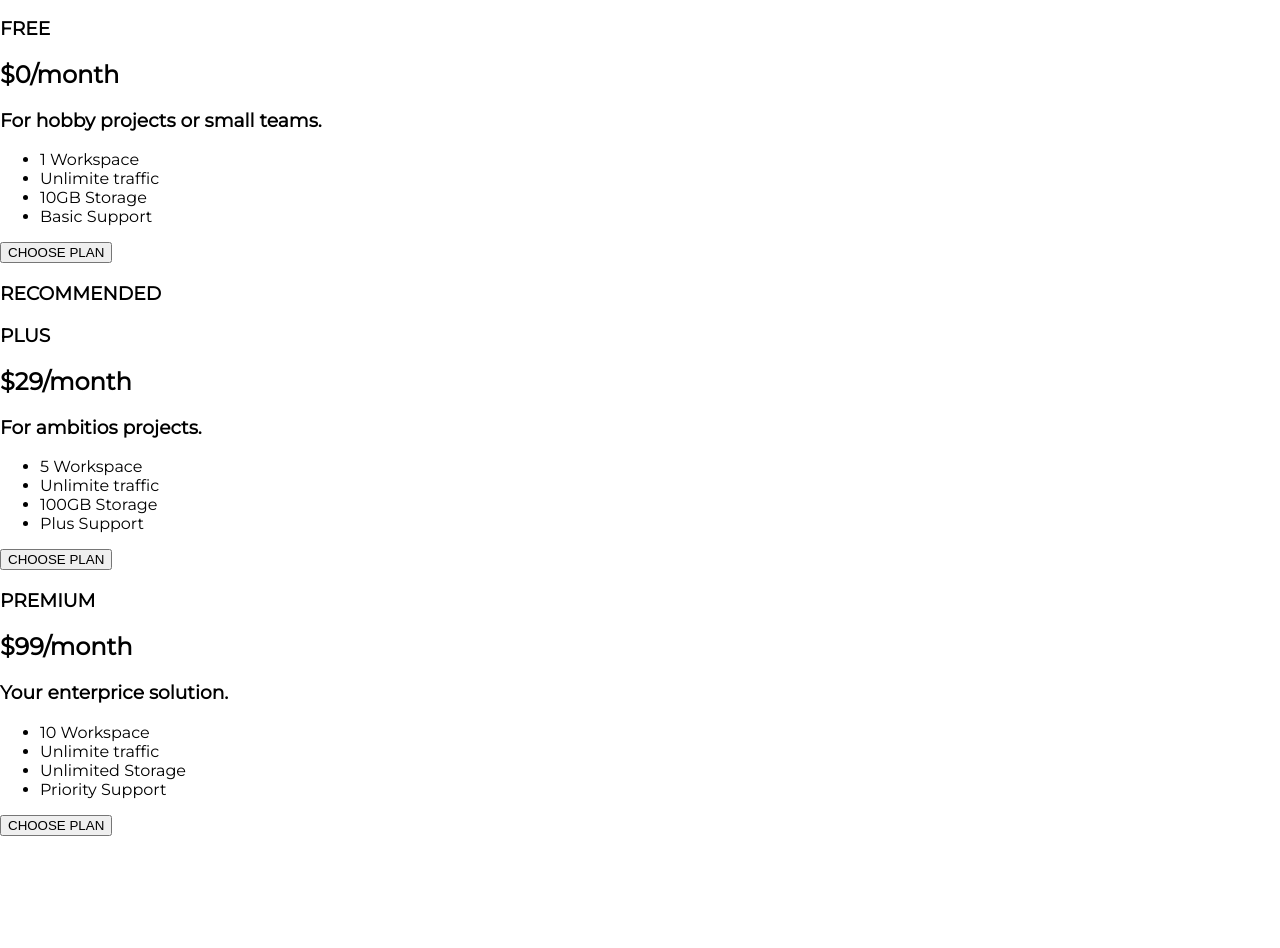
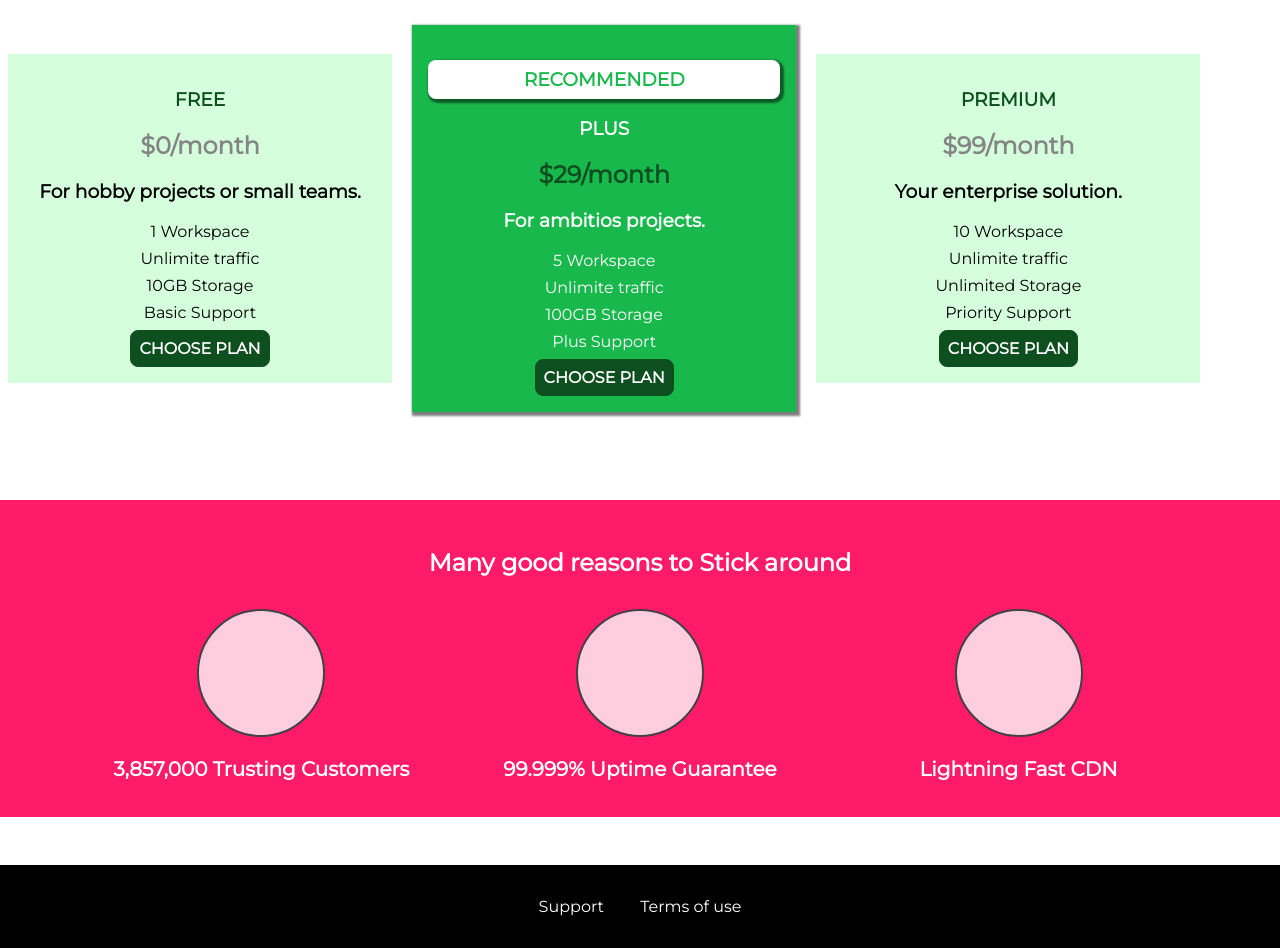
Before and after one commit to autopilotcode/1-css-basics, a plain HTML site: page index.html in a window 1280 px wide. Shown: the part 620-1568 px from the top of the page. Before the commit the page ends 1456 px from the top, so only its background shows below. Drawn offline with Linux system fonts and the light colour scheme.

Commit message:
style plans, add and begin style footer

```diff
--- a/index.html
+++ b/index.html
@@ -34,64 +34,100 @@
             </ul>
         </nav>
     </header>
+
     <main>
+
         <section id="product-overview">
             <h1>Get the freedom you deserve.</h1>
         </section>
+
         <section id="plans">
             <h1 class="section-title">Choose Your Plan</h1>
 
             <!--<p>Make sure you get the most for your money</p>-->
 
         <div>
-            <article>
-                <h1>FREE</h1>
-                <h2>$0/month</h2>
+            <article class="plan">
+                <h1 class="plan__title">FREE</h1>
+                <h2 class="plan__price">$0/month</h2>
                 <h3>For hobby projects or small teams.</h3>
-                <ul>
-                    <li>1 Workspace</li>
-                    <li>Unlimite traffic</li>
-                    <li>10GB Storage</li>
-                    <li>Basic Support</li>
+                <ul class="plan__features">
+                    <li class="plan__feature">1 Workspace</li>
+                    <li class="plan__feature">Unlimite traffic</li>
+                    <li class="plan__feature">10GB Storage</li>
+                    <li class="plan__feature">Basic Support</li>
                 </ul>
                 <div>
-                    <button>CHOOSE PLAN</button>
+                    <button class="button">CHOOSE PLAN</button>
                 </div>
             </article>
-            <article>
-                <h1>RECOMMENDED</h1>
-                <h1>PLUS</h1>
-                <h2>$29/month</h2>
+            <article class="plan plan--highlighted">
+                <h1 class="plan__annotation">RECOMMENDED</h1>
+                <h1 class="plan__title">PLUS</h1>
+                <h2 class="plan__price">$29/month</h2>
                 <h3>For ambitios projects.</h3>
-                <ul>
-                    <li>5 Workspace</li>
-                    <li>Unlimite traffic</li>
-                    <li>100GB Storage</li>
-                    <li>Plus Support</li>
+                <ul class="plan__features">
+                    <li class="plan__feature">5 Workspace</li>
+                    <li class="plan__feature">Unlimite traffic</li>
+                    <li class="plan__feature">100GB Storage</li>
+                    <li class="plan__feature">Plus Support</li>
                 </ul>
                 <div>
-                    <button>CHOOSE PLAN</button>
+                    <button class="button">CHOOSE PLAN</button>
                 </div>
             </article>
-            <article>
-                <h1>PREMIUM</h1>
-                <h2>$99/month</h2>
-                <h3>Your enterprice solution.</h3>
-                <ul>
-                    <li>10 Workspace</li>
-                    <li>Unlimite traffic</li>
-                    <li>Unlimited Storage</li>
-                    <li>Priority Support</li>
+            <article class="plan">
+                <h1 class="plan__title">PREMIUM</h1>
+                <h2 class="plan__price">$99/month</h2>
+                <h3>Your enterprise solution.</h3>
+                <ul class="plan__features">
+                    <li class="plan__feature">10 Workspace</li>
+                    <li class="plan__feature">Unlimite traffic</li>
+                    <li class="plan__feature">Unlimited Storage</li>
+                    <li class="plan__feature">Priority Support</li>
                 </ul>
                 <div>
-                    <button>CHOOSE PLAN</button>
+                    <button class="button">CHOOSE PLAN</button>
                 </div>
             </article>
         </div>
+        </section>
+        <section id="key-features">
+            <h1 class="section-title">Many good reasons to Stick around</h1>
+            <ul class="key-feature__list">
+                <li class="key-feature">
+                <div class="key-feature__image">
 
+                    </div>
+                    <p class="key-feature__description">3,857,000 Trusting Customers</p>
+                </li>
+                <li class="key-feature">
+                <div class="key-feature__image">
+
+                    </div>
+                    <p class="key-feature__description">99.999% Uptime Guarantee</p>
+                </li>
+                <li class="key-feature">
+                <div class="key-feature__image">
+
+                    </div>
+                    <p class="key-feature__description">Lightning Fast CDN</p>
+                </li>
+            </ul>
         </section>
-
     </main>
+    <footer class="main-footer">
+        <nav>
+            <ul class="main-footer__links">
+                <li class="main-footer__link">
+                    <a href="#">Support</a>
+                </li>
+                <li class="main-footer__link">
+                    <a href="#">Terms of use</a>
+                </li>
+            </ul>
+        </nav>
+    </footer>
 </body>
 
 </html>
--- a/main.css
+++ b/main.css
@@ -26,6 +26,7 @@ body {
 .section-title {
     color: #2ddf5c;
     font-family: inherit;
+    text-align: center;
 }
 
 #product-overview h1 {
@@ -33,11 +34,131 @@ body {
     font-family: 'Anton', sans-serif;
 }
 
+.plan {
+    background: #d5ffdc;
+    text-align: center;
+    padding: 16px;
+    margin: 8px;
+    display: inline-block;
+    width: 30%;
+    vertical-align: middle;
+}
+
+.plan--highlighted {
+    background: #19b84c;
+    color: white;
+    /*x axes, y axes, blurriness, spread*/
+    /*rgba 3 numbers -color, 4th number transparancy 0.5 = 50%*/
+    box-shadow: 2px 2px 2px 2px rgba(0, 0, 0, 0.5);
+}
+
+.plan__annotation {
+    color: #19b84c;
+    background: white;
+    /*top right bottom left
+    border-radius: 4px 4px 4px 4px;*/
+    border-radius: 8px;
+    padding: 8px;
+    box-shadow: 2px 2px 2px 2px rgba(0, 0, 0, 0.5);
+
+}
+
+.plan__title {
+    color: #0e4f1f;
+}
+
+.plan__price {
+    color: #858585;
+}
+
+.plan--highlighted .plan__title {
+    color: white;
+}
+
+.plan--highlighted .plan__price {
+    color: #0e4f1f;
+}
+
+.plan__features {
+    /*removes the bullet points*/
+    list-style: none;
+    margin: 0;
+    padding: 0;
+}
+
+.plan__feature {
+    margin: 8px 0;
+}
+
+.button {
+    background: #0e4f1f;
+    color: white;
+    font: inherit;
+    border: 1px solid #0e4f1f;
+    padding: 8px;
+    border-radius: 8px;
+    font-weight: bold;
+    /*cursor can be added to the any element, to indicate location*/
+    cursor: pointer;
+}
+
+#key-features {
+    background-color: #ff1b68;
+    margin-top: 80px;
+    padding: 16px;
+}
+
+#key-features .section-title {
+    color: white;
+    margin: 32px;
+}
+
+.key-feature__list {
+    list-style: none;
+    margin: 0;
+    padding: 0;
+    text-align: center;
+}
+
+.key-feature {
+    display: inline-block;
+    /*30% because inline-block behaviour, whitespase in between, 30% we'll be safe*/
+    width: 30%;
+    vertical-align: top;
+}
+
+.key-feature__image {
+    background-color: #ffcede;
+    width: 128px;
+    height: 128px;
+    border: 2px solid #424242;
+    /*for a perfect circle*/
+    border-radius: 50%;
+    /*to center this circle, it works only horizontally*/
+    margin: auto;
+}
+
+.key-feature__description {
+    text-align: center;
+    font-weight: bold;
+    color: white;
+    font-size: 20px;
+}
+
+.button:hover,
+.button:active {
+    background: white;
+    color: #0e4f1f;
+}
+
+.button:focus {
+    outline: none;
+}
+
 .main-header {
     background-color: #2ddf5c;
     width: 100%;
     padding: 8px 16px;
-
 }
 
 .main-header > div {
@@ -102,3 +223,32 @@ body {
     background: white;
     border: none;
 }
+
+.main-footer {
+    background: black;
+    padding: 32px;
+    margin-top: 48px;
+}
+
+.main-footer__links {
+    list-style: none;
+    margin: 0;
+    padding: 0;
+    text-align: center;
+}
+
+.main-footer__link {
+    display: inline-block;
+    margin: 0 16px;
+}
+
+.main-footer__link a {
+    color: white;
+    /*to remove the link*/
+    text-decoration: none;
+}
+
+.main-footer__link a:hover,
+.main-footer__link a:active {
+    color: #ccc;
+}
```
